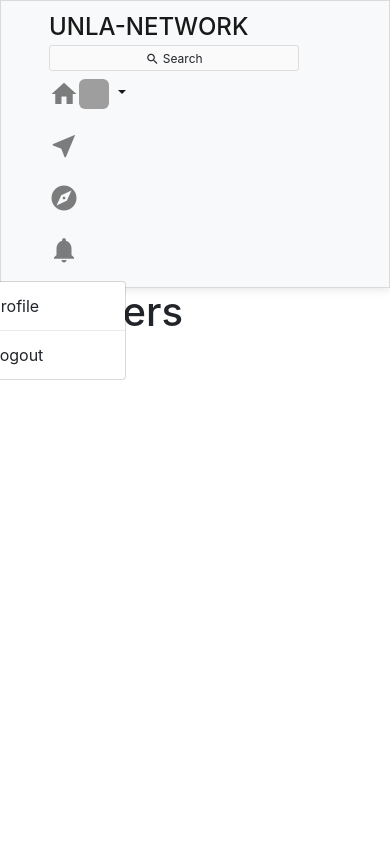
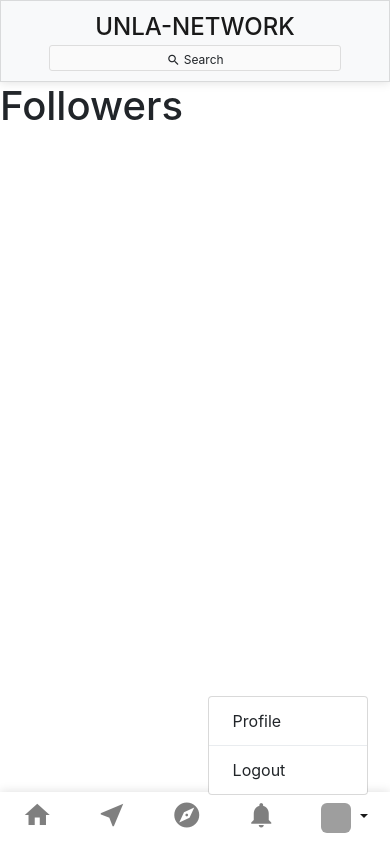
Before and after one commit to matiasarebalo/kafka, a Flask app: page /followers in a window 390 px wide, after a click that opens the changed part. Run offline with Flask 2, Linux system fonts and the light colour scheme; the visitor is signed in with stand-in values (Sample User, id 1); data that the repository does not hold is empty; grey boxes are pictures that could not be loaded.

Commit message:
Buscador de usuarios agregado y arreglo en las vistas

```diff
--- a/app.py
+++ b/app.py
@@ -1,4 +1,4 @@
-from flask import Flask, render_template, request, g, redirect, url_for, flash
+from flask import Flask, render_template, request, g, redirect, url_for, flash, jsonify
 from flask_cors import CORS
 #from models import create_post, get_posts
 #from data import get_registered_user
@@ -142,7 +142,7 @@ def sig_in():
 @login_required
 def logout():
 	logout_user()
-	return redirect(url_for("log_in"))
+	return redirect(url_for("log_inc"))
 
 # Users functionality
 @app.route('/news')
@@ -180,6 +180,19 @@ def following():
 def post(idPost):
 	return render_template('posts/post.html')
 
+@app.route('/search', methods=['GET', 'POST'])
+def search():
+
+	username=request.args.get('search')
+
+	users = User.query
+
+	users = users.filter(User.name.like('%' + username + '%'))
+
+	users = users.order_by(User.name).all()
+
+	return jsonify(users_schema.dump(users))
+
 
 if __name__=='__main__':
 	#app.run(port=8081)
--- a/static/css/styles.css
+++ b/static/css/styles.css
@@ -18,6 +18,7 @@ monospace;
     max-width: 1000px;
     width: 100%;
     margin: auto;
+    padding-bottom: 20px;
 }
 
 img {
@@ -85,6 +86,7 @@ img {
     outline: none;
     text-indent: 5px;
     border-radius: 3px;
+    margin-bottom: 2px;
 }
 .header .search_form .search_icon{
     position: absolute;
@@ -99,6 +101,10 @@ img {
     transform: translateY(3px);
 }
 
+.header .search_form .results {
+    background: #fafafa;
+    min-width: 250px;
+}
 
 /************************************* AUTH *********************************/
 
@@ -317,3 +323,36 @@ img {
     color: white;
     margin: 0 25px;
 }
+
+/***************** RESPONSIVE ******************/
+
+@media (max-width: 768px) {
+    .header .menu {
+        position: fixed;
+        bottom: 0;
+        left: 0;
+        width: 100%;
+        box-shadow: 0 0 10px #ddd;
+        z-index: 50;
+        background: white !important;
+    }
+    .header .menu .navbar-nav {
+        display: flex;
+        justify-content: space-around;
+        align-items: center;
+    }
+
+    .header .menu .dropdown-menu {
+        bottom: 100%;
+        top: auto;
+    }
+    .header .search_form {
+        width: 100%;
+    }
+    .header .results {
+        width: 100%;
+    }
+    .header .logo {
+        margin: auto;
+    }
+}
--- a/templates/base_template.html
+++ b/templates/base_template.html
@@ -42,8 +42,6 @@
 
     {% endif %}
 
-
-
     <div class="main">
         {% block content %}{% endblock %}
     </div>
--- a/templates/header/menu.html
+++ b/templates/header/menu.html
@@ -2,20 +2,26 @@
 
     <ul class="navbar-nav flex-row">
 
-        <div class="navbar-nav">
+        <li class="nav-item">
             <a class="nav-link" href="{{ url_for('home') }}">
-                <i class="material-icons">home</i>
+                <span class="material-icons">home</span>
             </a>
+        </li>
+        <li class="nav-item">
             <a class="nav-link" href="#">
-                <i class="material-icons">near_me</i>
+                <span class="material-icons">near_me</span>
             </a>
+        </li>
+        <li class="nav-item">
             <a class="nav-link" href="{{ url_for('news') }}">
-                <i class="material-icons">explore</i>
+                <span class="material-icons">explore</span>
             </a>
+        </li>
+        <li class="nav-item">
             <a class="nav-link" href="#">
-                <i class="material-icons">notifications</i>
+                <span class="material-icons">notifications</span>
             </a>
-        </div>
+        </li>
 
         <li class="nav-item dropdown">
 
--- a/templates/home/home.html
+++ b/templates/home/home.html
@@ -5,6 +5,9 @@
 <div class="home row mx-0">
     <div class="col-md-8">
         {% include 'home/status.html' %}
+        {% for i in range(4) %}
+            {% include 'posts/card_post.html' %}
+        {% endfor %}
     </div>
 
     <div class="col-md-4">
--- a/templates/home/right_side_bar.html
+++ b/templates/home/right_side_bar.html
@@ -1,6 +1,6 @@
-<div class="mt-3">
+<div class="mt-3 position-fixed">
 
-    <div class="d-flex p-2 align-items-center justify-content-between w-100 border">
+    <div class="d-flex p-2 pr-5 align-items-center justify-content-between w-100 border" style="padding-right: 100px !important;">
         <div>
             <a href="{{ url_for('profile') }}" class="d-flex align-items-center">
 
--- a/templates/posts/card_post.html
+++ b/templates/posts/card_post.html
@@ -1,5 +1,6 @@
-<div class="row justify-content-center">
-    <div class="card mt-3 w-75">
+<div class="row justify-content-center px-3">
+    <a href="{{ url_for('post', idPost=1) }}" style="text-decoration: none; color: inherit;">
+        <div class="card mt-2">
             <img src="https://content.r9cdn.net/rimg/dimg/42/2f/addb7f9b-city-4012-16916c05055.jpg?width=1200&height=630&crop=true" class="card-img-top" alt="...">
             <div class="card-body">
                 <h5 class="card-title">Card title</h5>
@@ -7,4 +8,5 @@
                 <p class="card-text"><small class="text-muted">Last updated 3 mins ago</small></p>
             </div>
         </div>
+    </a>
 </div>
--- a/templates/users/search_users.html
+++ b/templates/users/search_users.html
@@ -1,5 +1,5 @@
 <form class="search_form">
-    <input type="text" name="search" id="search" />
+    <input type="text" name="search" id="search"  />
 
     <div class="search_icon">
         <span class="material-icons">search</span>
@@ -7,4 +7,61 @@
     </div>
 
     <button type="submit" style="display: none">Search</button>
+
+    <div class="position-absolute results">
+    </div>
 </form>
+
+<script src="https://code.jquery.com/jquery-3.5.1.min.js" integrity="sha256-9/aliU8dGd2tb6OSsuzixeV4y/faTqgFtohetphbbj0=" crossorigin="anonymous"></script>
+
+<script>
+    $( document ).ready(function() {
+
+        $(document).on('click','body',function(e){
+            /*
+            if(e.eventTarget !== 'foo'){
+            $('#bar').hide();
+            }*/
+        });
+
+        $("#search" ).keyup(function() {
+            $.ajax({
+                method: "GET",
+                url: `{{ url_for('search') }}`,
+                dataType: 'json',
+                data: {
+                    'search' : $("#search").val()
+                },
+                success: function (data) {
+
+                    $(".results").html("");
+
+                    data.forEach(user_found => {
+                        $(".results").append(
+                            `<div class="d-flex p-2 pr-5 align-items-center justify-content-between w-100 border">
+                                <div>
+                                    <a href="{{ url_for('profile') }}" class="d-flex align-items-center">
+
+                                        <img src="https://www.findcollab.com/img/user-folder/5da9aea95eb62user.png" class="medium-avatar" />
+
+                                        <div class="ml-1" style="transform: translateY(-2px)">
+                                            <span class="d-block">${user_found.username}</span>
+
+                                            <small style="opacity: 0.7">
+                                                ${user_found.name}
+                                            </small>
+                                        </div>
+                                    </a>
+                                </div>
+                            </div>`
+                        )
+                    });
+                },
+                error: function () {
+                    console.log("No se ha podido obtener la información.");
+                }
+            });
+        });
+
+    });
+</script>
```
Also changed, not shown: templates/posts/post_thumb.html (+3 -16 lines). Lines whose indentation alone changed are shown as unchanged.
